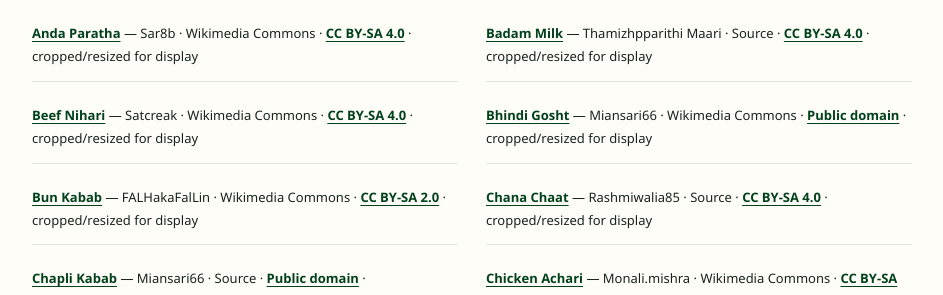
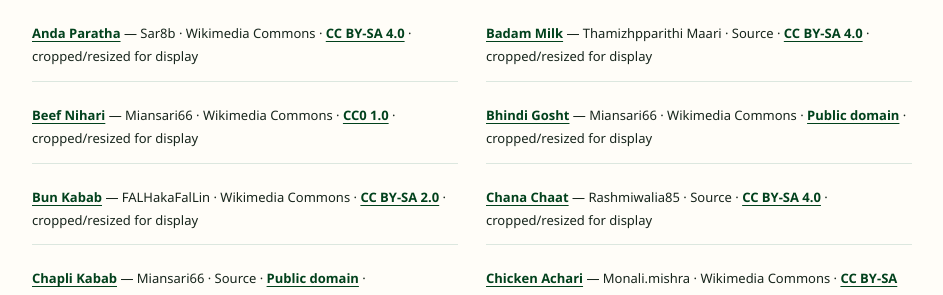
Before and after one commit to manazarali01-hub/pakistan-food, a Jekyll site: the page built from image-credits.html, in a window 1280 px wide and 900 px high, scrolled down 518 px. Shown: the part 154-449 px from the top of the window, without its empty margins (178-1121 px from the left). Built offline with Jekyll 4.4.1, drawn with Linux system fonts in a browser that asks for light colours.

Commit message:
Polish third priority recipe image batch

```diff
--- a/_data/recipes/beef-nihari.json
+++ b/_data/recipes/beef-nihari.json
@@ -74,10 +74,10 @@
       "answer": "It should feel rich and lightly coat a spoon but still pour around the meat. If it becomes heavy, loosen it gradually with hot water."
     }
   ],
-  "image_source": "https://commons.wikimedia.org/wiki/File:Beef_Nihari,_made_by_Saleha_Atif,_Pakistan.jpg",
-  "image_author": "Satcreak",
-  "image_license": "CC BY-SA 4.0",
-  "image_creator": "Satcreak",
-  "image_license_url": "https://creativecommons.org/licenses/by-sa/4.0/",
+  "image_source": "https://commons.wikimedia.org/wiki/File:Beef_Nihari.JPG",
+  "image_author": "Miansari66",
+  "image_license": "CC0 1.0",
+  "image_creator": "Miansari66",
+  "image_license_url": "https://creativecommons.org/publicdomain/zero/1.0/",
   "image_source_label": "Wikimedia Commons"
 }
--- a/docs/visual-polish-batch3-2026-10-04.json
+++ b/docs/visual-polish-batch3-2026-10-04.json
@@ -34,11 +34,11 @@
     },
     {
       "slug": "beef-nihari",
-      "resolved": "https://thumb.wikimedia.org/wikipedia/commons/thumb/9/91/Beef_Nihari%2C_made_by_Saleha_Atif%2C_Pakistan.jpg/1920px-Beef_Nihari%2C_made_by_Saleha_Atif%2C_Pakistan.jpg?utm_source=commons.wikimedia.org&utm_campaign=index&utm_content=thumbnail",
+      "resolved": "https://thumb.wikimedia.org/wikipedia/commons/thumb/d/d6/Beef_Nihari.JPG/1920px-Beef_Nihari.JPG?utm_source=commons.wikimedia.org&utm_campaign=index&utm_content=thumbnail",
       "content_type": "image/jpeg",
       "width": 1200,
       "height": 900,
-      "bytes": 169760
+      "bytes": 486396
     }
   ]
 }
```
Also changed, not shown: assets/recipe-images/beef-nihari-v2.webp.
